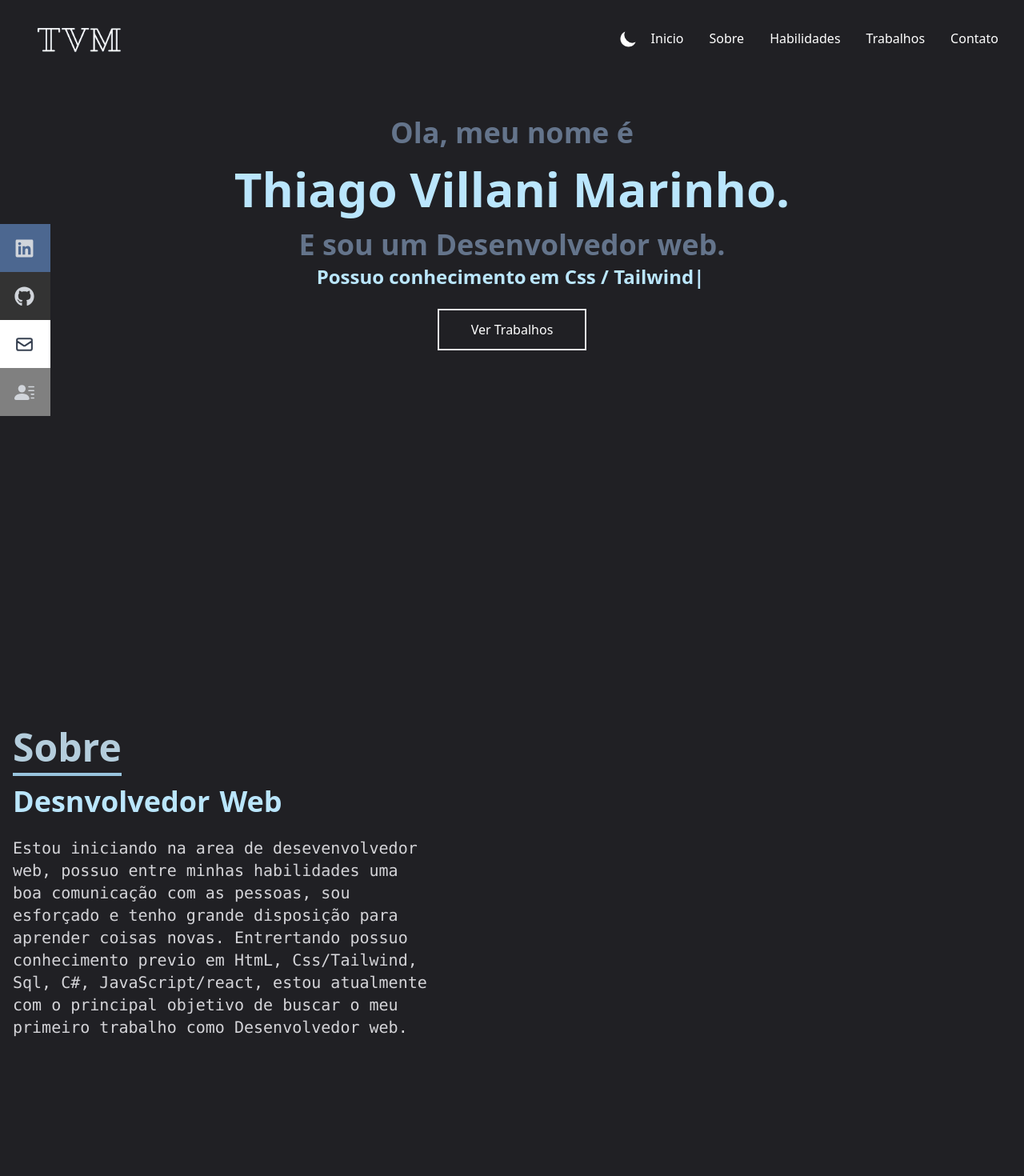
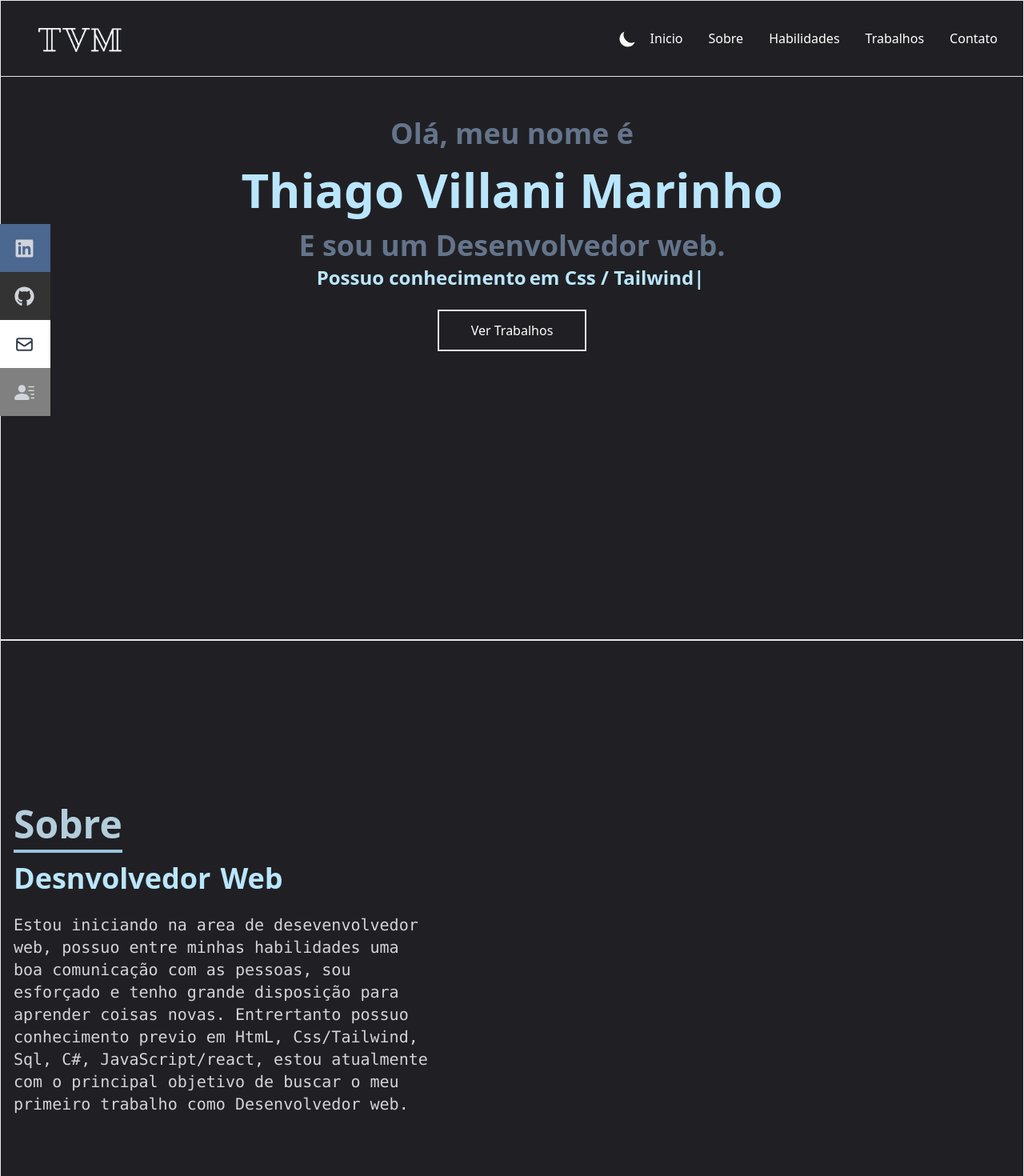
Before and after one commit to Th1Ag011/portfolio-thiagovillani, a React (Create React App) app: page / in a window 1280 px wide. Shown: the top 1470 px of the page at 80% size. Built offline with nearby package versions, Linux system fonts and the light colour scheme.

Commit message:
lassst commit

```diff
--- a/src/componentes/Contatos.jsx
+++ b/src/componentes/Contatos.jsx
@@ -7,7 +7,7 @@ import { BsFillPersonLinesFill } from "react-icons/bs";
 
 const Contatos = () => {
   return (
-    <div name='contato' className=" w-full  h-screen  flex flex-col items-center justify-center">
+    <div name='contato' className=" w-full  h-screen  flex flex-col items-center justify-center border">
       <h1 className="  sm:text-5xl text-4xl font-bold  text-[#bccdd7] dark:text-[#445f99] dark:border-[#445f99] border-b-4  border-[#618bccdd7192] inline">
         {" "}
         Contato{" "}
--- a/src/componentes/Habilidades.jsx
+++ b/src/componentes/Habilidades.jsx
@@ -10,7 +10,7 @@ import tailwind from "../pictures/tailwind.png";
 
 const Habilidades = () => {
   return (
-    <div name='habilidades' className='w-full h-screen  flex flex-col items-center justify-center '>
+    <div name='habilidades' className='w-full h-screen  flex flex-col items-center justify-center border '>
      <h1 className='xl:mt-10 mt-24  sm:text-5xl text-4xl font-bold  text-[#bccdd7] dark:text-[#445f99] dark:border-[#445f99] border-b-4  border-[#bccdd7] inline'> Habilidades </h1>
 
      <div className='flex justify-center flex-wrap max-w-[1100px] max-h-[1000px] py-20 '>
--- a/src/componentes/Inicio.jsx
+++ b/src/componentes/Inicio.jsx
@@ -4,10 +4,10 @@ import { Link} from 'react-scroll'
 
 const Inicio = () => {
   return (
-    <div className='text-white mx-auto h-screen bg-world' name='inicio'>
+    <div className='text-white mx-auto h-screen bg-world border' name='inicio'>
         <div className='max-w-[800px] mt-[-96px] w-full h-screen mx-auto text-center flex flex-col justify-center'>
-        <p className='text-[#64748b] dark:text-[#64748b] text-4xl font-bold '> Ola, meu nome é</p>
-        <h1 className=' my-2 text-[#bae6fd] dark:text-[#445f99] md:text-6xl  sm:text-5xl text-4xl font-bold md:py-3'> Thiago Villani Marinho.</h1>
+        <p className='text-[#64748b] dark:text-[#64748b] text-4xl font-bold '> Olá, meu nome é</p>
+        <h1 className=' my-2 text-[#bae6fd] dark:text-[#445f99] md:text-6xl  sm:text-5xl text-4xl font-bold md:py-3'> Thiago Villani Marinho</h1>
         <div>
             <p className=' text-[#64748b]  md:text-4xl sm:text-4xl text-xl  font-bold '>  E sou um Desenvolvedor web.  </p>
             <p className='text-[#bae6fd] font-bold  dark:text-[#445f99] md:text-2xl text-xl my-1'> Possuo conhecimento
--- a/src/componentes/Nav.jsx
+++ b/src/componentes/Nav.jsx
@@ -17,7 +17,7 @@ const Nav = () => {
 
   return (
     <div name='nav' cclassName=' text-[#fff] flex justify-between items-center h-24  w-full '>
-         <div className='fixed justify-between items-center w-full h-24  z-20 px-4 flex  bg-[#202024]'>
+         <div className='fixed justify-between items-center h-24 w-[400px] sm:w-full z-20 px-4 flex border  bg-[#202024]'>
         <div className='z-10 w-32 mx-5  '>
         <img  src={Logo} alt="React Logo" /> </div>
 
@@ -56,7 +56,7 @@ const Nav = () => {
           {/*butao hamburger */}
 
         <div className='w-full mx-4 flex justify-end '>
-        <div onClick={handleNav} className='md:hidden z-30 fixed  '>
+        <div onClick={handleNav} className='md:hidden  text-white mx-24 py-10 z-30 fixed  '>
             {!nav ? <AiOutlineMenu size={20}/> : <AiOutlineCloseSquare size={20}/>}
 
         </div>
@@ -71,13 +71,14 @@ const Nav = () => {
             : 'md:hidden fixed left-0 top-24 w-[60%] h-full border-r z-10  border-r-[#3c3c41b3] bg-[#202024d8] duration-500'
         }
       >
-            <ul className='pt-24 uppercase ' >
+            <ul className='pt-24 uppercase text-gray-200 ' >
            <Link to='inicio' smooth={true}  onClick={handleNav} duration={500}> {dark ?  <HiMoon className='mx-5 cursor-pointer dark:text-white hover:text-[#bbb8b8] duration-150' size={25} onClick={() => {
             document.querySelector('html').classList.toggle('dark')
             setDark(!dark)}}  /> : <HiSun className='mx-5 cursor-pointer dark:text-white hover:dark:text-[#bbb8b8] duration-150' size={25} onClick={() => {
             document.querySelector('html').classList.toggle('dark')
             setDark(!dark)}} />  }
            </Link>
+
             <Link to="inicio" onClick={handleNav} smooth={true} duration={500}>
              <li className='p-4 hover:bg-[#3c3c41b3] '>Inicio</li></Link>
             <Link to="sobre" onClick={handleNav} smooth={true} duration={500}>
--- a/src/componentes/Sobre.jsx
+++ b/src/componentes/Sobre.jsx
@@ -3,7 +3,7 @@ import Pc from "../pictures/pc.webp";
 
 const Sobre = () => {
   return (
-    <div name='sobre' className=' lg:justify-start justify-center mx-auto  max-w-[1600px] px-4 flex h-screen  items-center '>
+    <div name='sobre' className=' border lg:justify-start justify-center mx-auto  max-w-[1600px] px-4 flex h-screen  items-center '>
         <div className=' hidden  2xl:flex  mx-44  '>
            <img className='  my-4 w-[500px]' src={Pc} alt="pc" />
         </div>
@@ -11,7 +11,7 @@ const Sobre = () => {
             <h1 className=' sm:text-5xl text-4xl font-bold  text-[#b4cddc] border-b-4 dark:text-[#445f99] dark:border-[#445f99] border-[#98c4de] inline'> Sobre </h1>
             <p className=' text-[#bae6fd] py-6 md:text-4xl text-3xl flex font-bold max-w-[700px] dark:text-[#445f99]'> Desnvolvedor <h2 className='dark:text-[#445f99] text-[#bae6fd] px-3'>  Web </h2>  </p>
             <p className='max-w-[520px] text-start md:text-xl  text-lg text-[#d4d4d8] font-mono dark:text-[#454546]'>  Estou iniciando na area de desevenvolvedor web, possuo entre minhas habilidades uma boa comunicação com as pessoas, sou esforçado e tenho grande disposição para aprender coisas novas.
-              Entrertando possuo conhecimento previo em HtmL, Css/Tailwind, Sql, C#, JavaScript/react, estou atualmente com o principal objetivo de buscar o meu primeiro trabalho como Desenvolvedor web.</p>
+              Entrertanto possuo conhecimento previo em HtmL, Css/Tailwind, Sql, C#, JavaScript/react, estou atualmente com o principal objetivo de buscar o meu primeiro trabalho como Desenvolvedor web.</p>
         </div>
 
 
--- a/src/componentes/Trabalho.jsx
+++ b/src/componentes/Trabalho.jsx
@@ -9,7 +9,7 @@ const Trabalho = () => {
   return (
     <div
     name="trabalhos"
-    className="w-full md:h-screen text-gray-300 "
+    className="w-full md:h-screen text-gray-300 border "
   >
     <div className="max-w-[1000px] mx-auto p-4 flex flex-col justify-center  w-full h-full">
       <div className="py-20 text-center">
```
